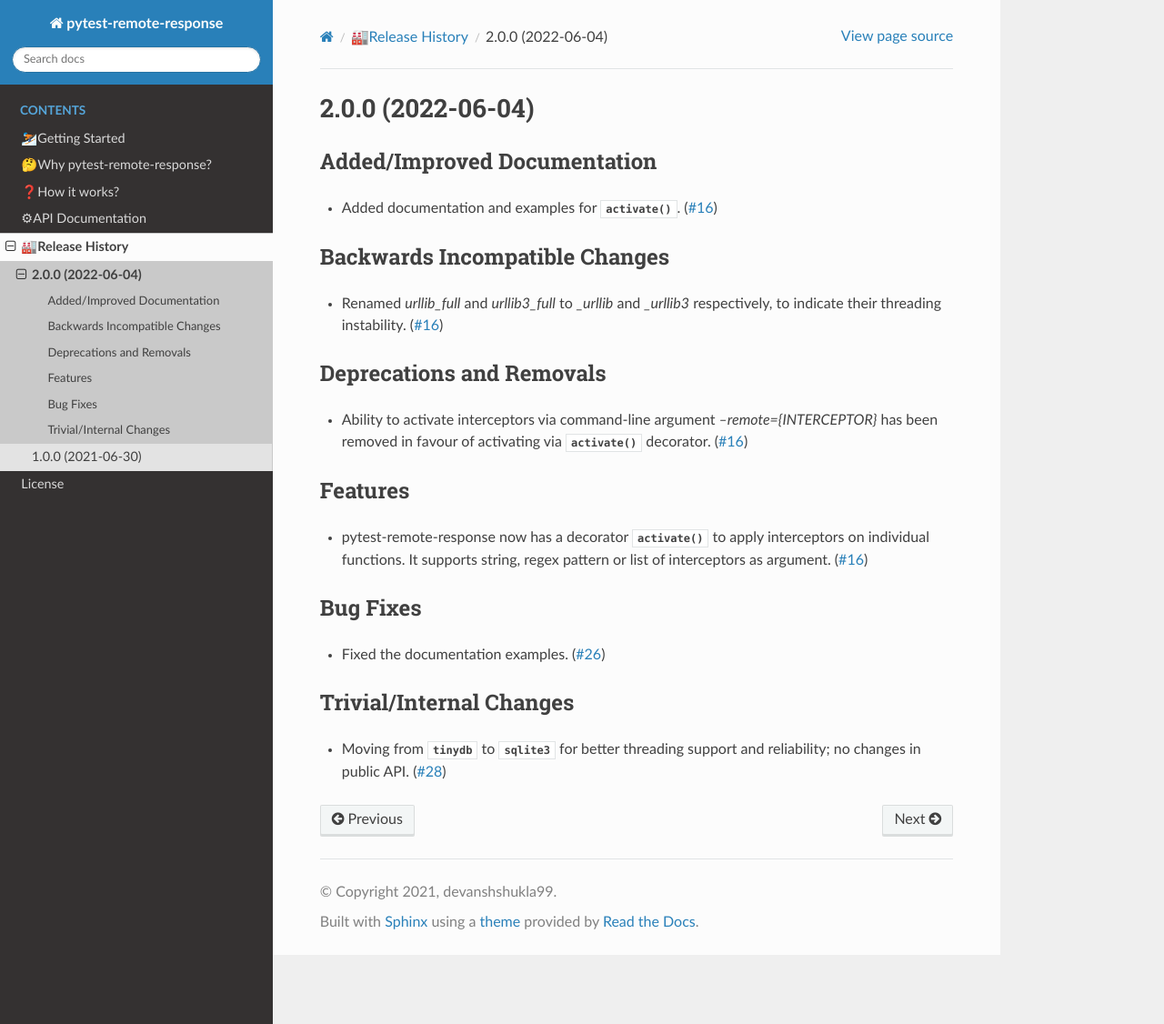
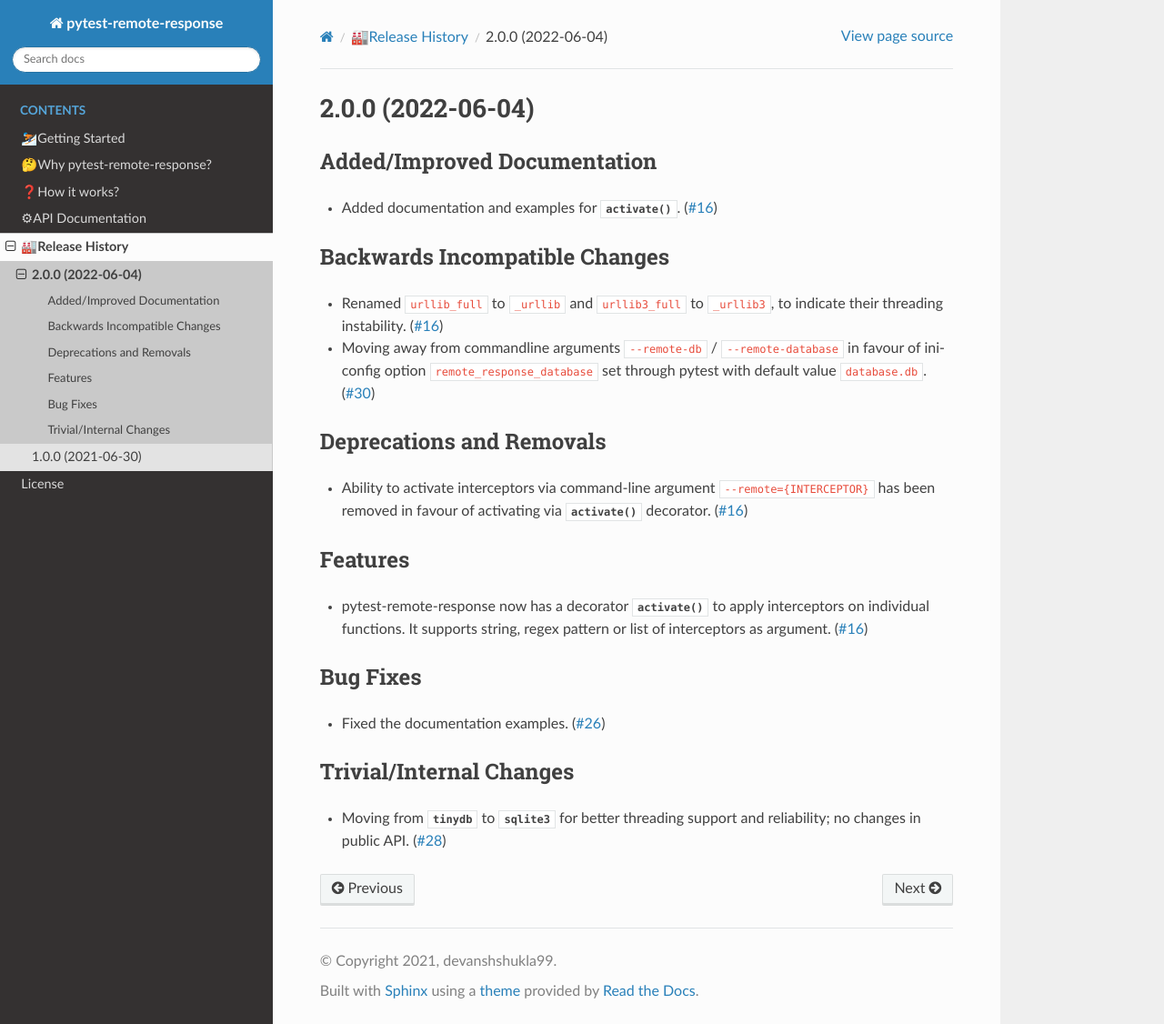
Before and after one commit to devanshshukla99/pytest-remote-response, a Sphinx documentation site: the page built from docs/2.0.rst, in a window 1280 px wide and 1126 px high. Shown: the whole window at 91% size. Built offline with Sphinx 7.4.7 and the Read the Docs theme 2.0.0, drawn with Linux system fonts in a browser that asks for light colours.

```diff
--- a/docs/2.0.rst
+++ b/docs/2.0.rst
@@ -10,13 +10,15 @@ Added/Improved Documentation
 Backwards Incompatible Changes
 ------------------------------
 
-- Renamed `urllib_full` and `urllib3_full` to `_urllib` and `_urllib3` respectively, to indicate their threading instability. (`#16 <https://github.com/devanshshukla99/pytest-remote-response/pull/16>`__)
+- Renamed ``urllib_full`` to ``_urllib`` and ``urllib3_full`` to ``_urllib3``, to indicate their threading instability. (`#16 <https://github.com/devanshshukla99/pytest-remote-response/pull/16>`__)
+
+- Moving away from commandline arguments ``--remote-db`` / ``--remote-database`` in favour of ini-config option ``remote_response_database`` set through pytest with default value ``database.db``. (`#30 <https://github.com/devanshshukla99/pytest-remote-response/pull/30>`__)
 
 
 Deprecations and Removals
 -------------------------
 
-- Ability to activate interceptors via command-line argument `--remote={INTERCEPTOR}` has been removed in favour of activating via :func:`~pytest_response.Response.activate` decorator. (`#16 <https://github.com/devanshshukla99/pytest-remote-response/pull/16>`__)
+- Ability to activate interceptors via command-line argument ``--remote={INTERCEPTOR}`` has been removed in favour of activating via :func:`~pytest_response.Response.activate` decorator. (`#16 <https://github.com/devanshshukla99/pytest-remote-response/pull/16>`__)
 
 
 Features
```
